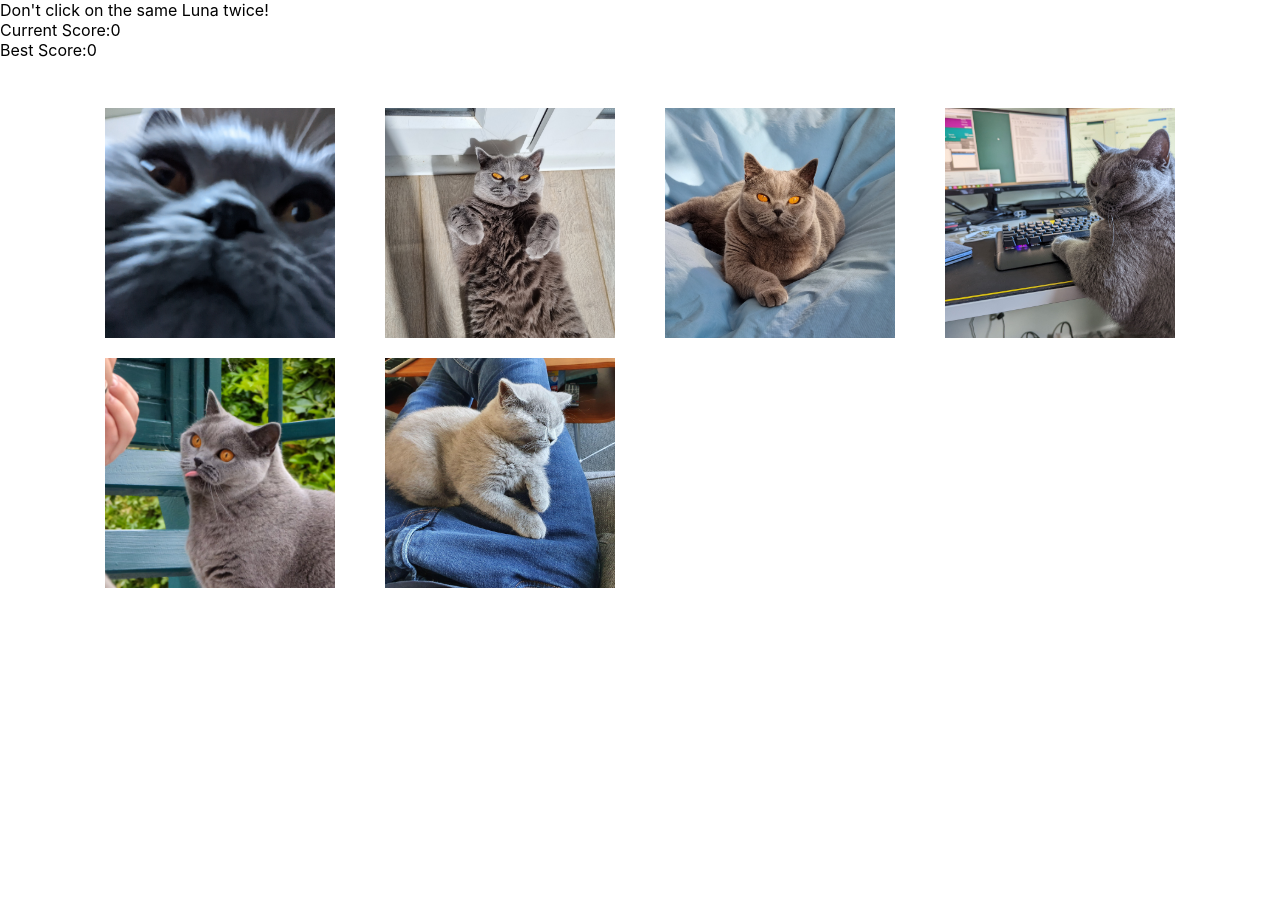
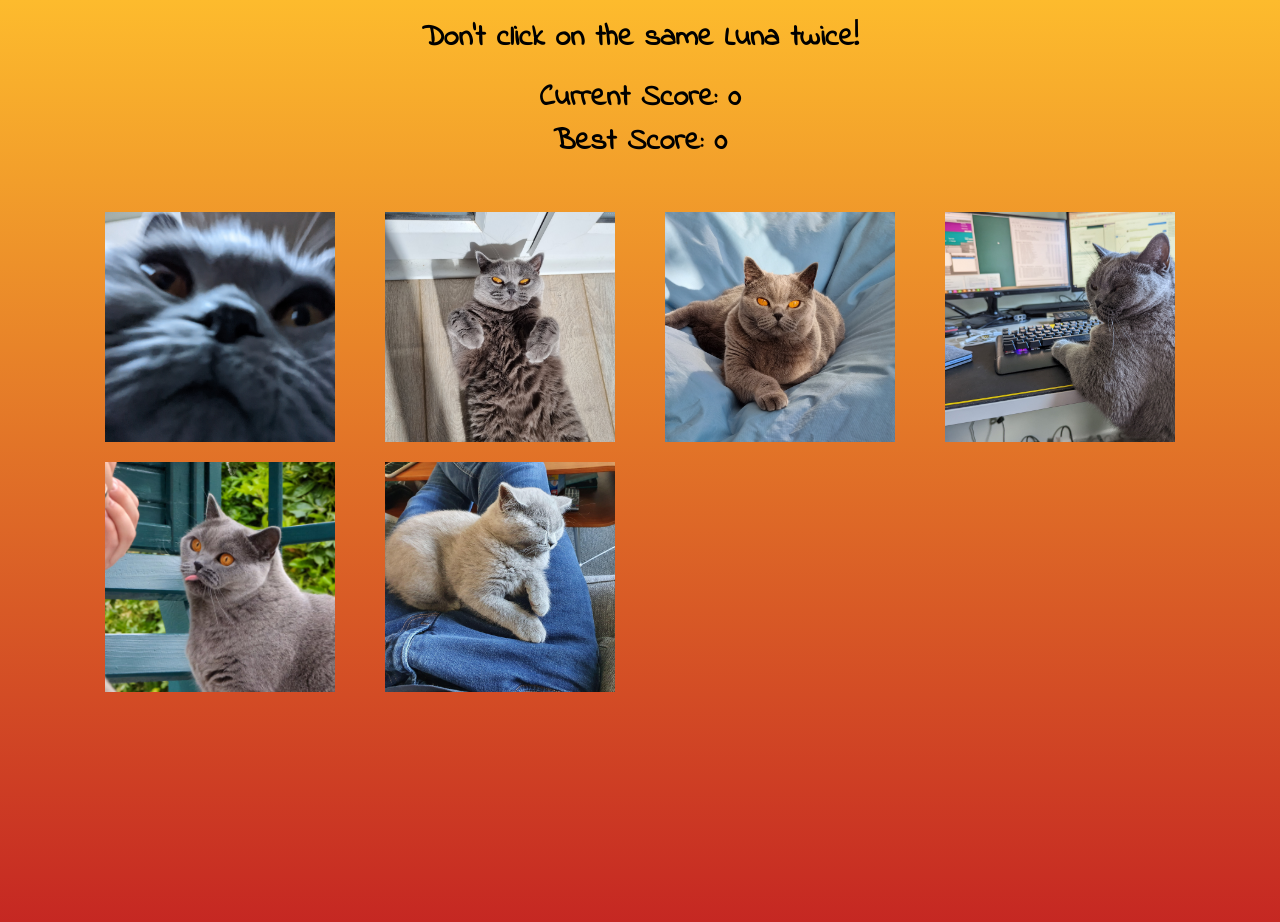
Before and after one commit to BreadleyCooper/memory_game, a React (Create React App) app: page / in a window 1280 px wide. Shown: the top 922 px of the page. Before the commit the page ends 838 px from the top, so only its background shows below. Built offline with nearby package versions, Linux system fonts and the light colour scheme.

Commit message:
updated styling

```diff
--- a/src/App.js
+++ b/src/App.js
@@ -3,9 +3,10 @@ import CardContainer from './components/CardContainer';
 import { useState } from 'react';
 import "./styles/card.css"
 import "./styles/cardContainer.css"
+import "./styles/header.css"
 import selectedCards from './selectedCards';
 
-// Status: 1) Only works if you select the same card every time. Need to have it so the cards are reset after each win. (Can i just reset the array back to empty??)
+// Status: 1) A fun little winner thing that pops up if score = 6
 
 function App() {
 
--- a/src/components/Header.js
+++ b/src/components/Header.js
@@ -7,8 +7,8 @@ const Header = (props) => {
         <div className="headerContainer">
             <div>Don't click on the same Luna twice!</div>
             <div className="scoreContainer">
-                <div className="score">Current Score:{score}</div>
-                <div className="bestScore">Best Score:{bestScore}</div>
+                <div className="score">Current Score:    {score}</div>
+                <div className="bestScore">Best Score:    {bestScore}</div>
             </div>
         </div>
     )
--- a/src/index.css
+++ b/src/index.css
@@ -5,6 +5,8 @@ body {
     sans-serif;
   -webkit-font-smoothing: antialiased;
   -moz-osx-font-smoothing: grayscale;
+  background: rgb(195,34,34);
+  background: linear-gradient(0deg, rgba(195,34,34,1) 0%, rgba(253,187,45,1) 100%);
 }
 
 code {
--- a/src/styles/cardContainer.css
+++ b/src/styles/cardContainer.css
@@ -6,4 +6,5 @@
     justify-content: center;
     gap: 20px 50px;
     margin-top: 3rem;
+    margin-bottom: 1rem;
 }
--- /dev/null
+++ b/src/styles/header.css
@@ -0,0 +1,20 @@
+@import url('https://fonts.googleapis.com/css2?family=Indie+Flower&display=swap');
+
+.headerContainer {
+    margin-top: 1rem;
+    display: flex;
+    flex-direction: column;
+    justify-content: center;
+    align-items: center;
+    font-family: 'Indie Flower', cursive;
+    font-size: 30px;
+    font-weight: bold;
+}
+
+.scoreContainer {
+    display: flex;
+    flex-direction: column;
+    justify-content: center;
+    align-items: center;
+    margin-top: 1rem;
+}
```
